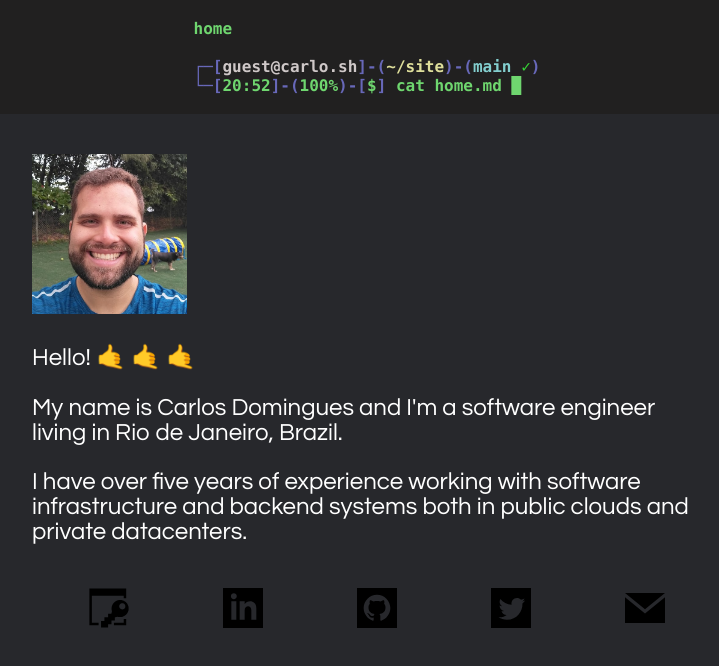
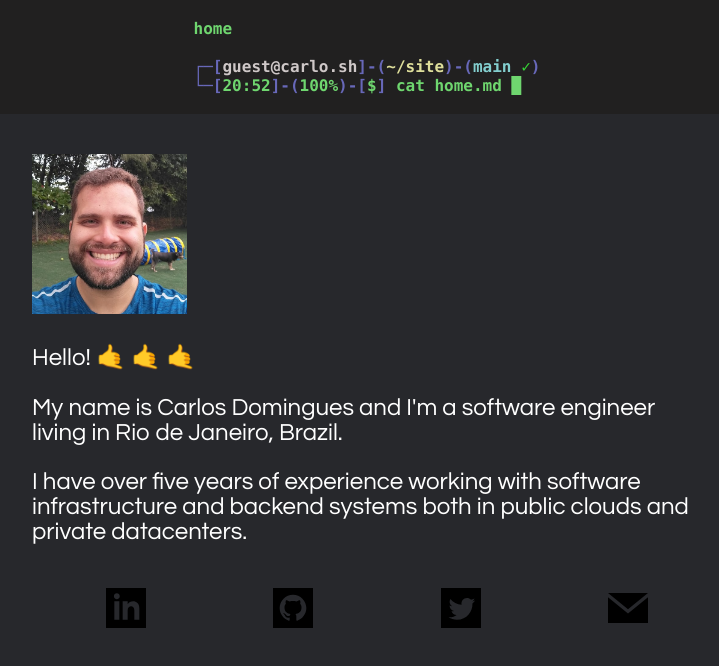
Before and after one commit to CarlosDomingues/CarlosDomingues.github.io, a plain HTML site: page docs/index.html in a window 1280 px wide. Shown: the whole page, without its empty margins (273-992 px from the left). Drawn offline with Linux system fonts and the light colour scheme.

Commit message:
Removed keybase.io link

```diff
--- a/docs/index.html
+++ b/docs/index.html
@@ -51,10 +51,6 @@
             <p>My name is Carlos Domingues and I'm a software engineer living in Rio de Janeiro, Brazil.</p>
             <p>I have over five years of experience working with software infrastructure and backend systems both in public clouds and private datacenters.</p>
             <div class="social-media-link-list">
-                <a class=social-media-link href="https://keybase.io/cfelipe" target="_blank" rel="noopener"
-                title="keybase.io">
-                <img class="social-media-link" src="./assets/images/link/keybase.svg">
-            </a>
             <a class=social-media-link href="https://www.linkedin.com/in/carlos-felipe-domingues-e-oliveira-62963290" target="_blank" rel="noopener"
                 title="LinkedIn">
                 <img class="social-media-link" src="./assets/images/link/linkedin.svg">
```
